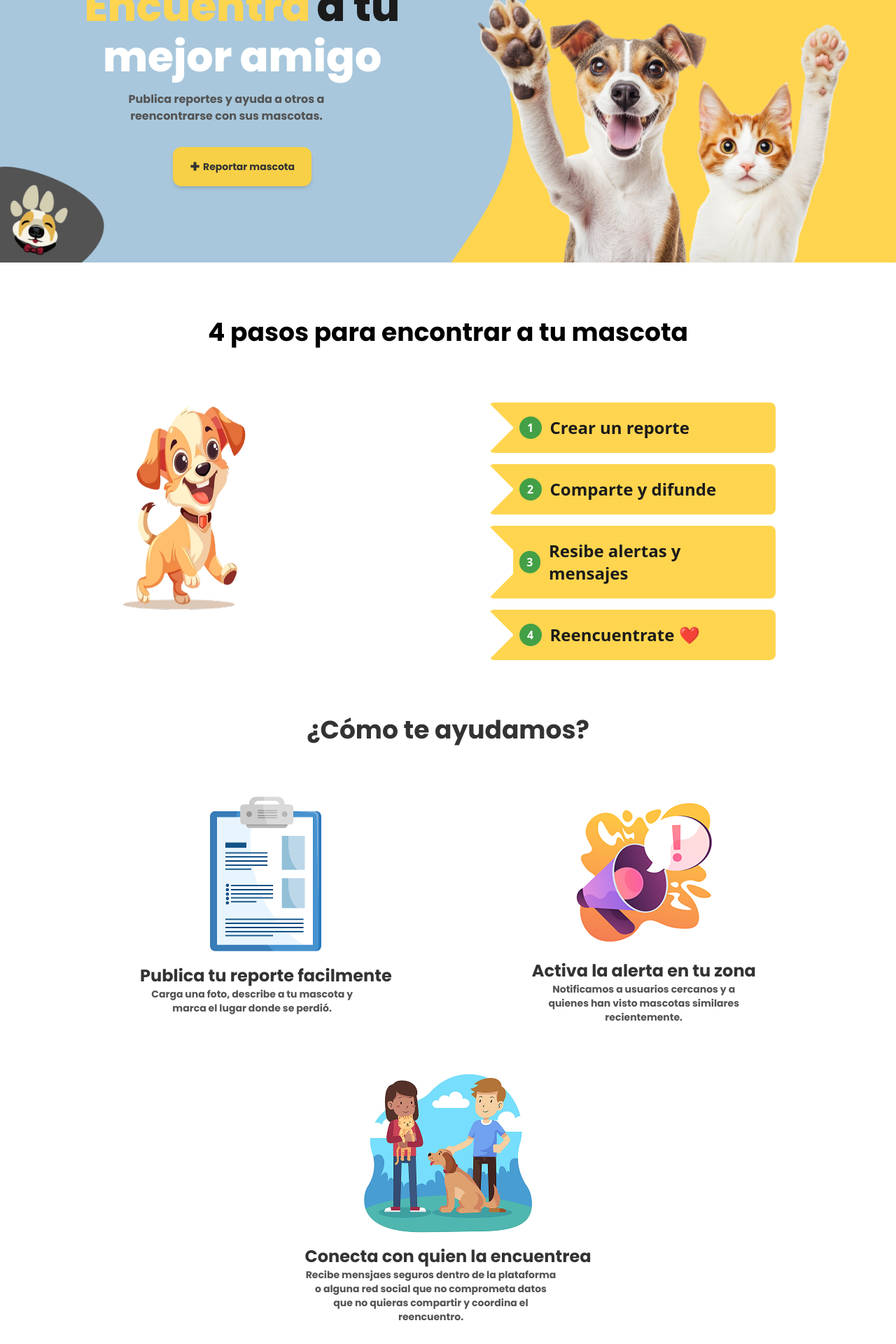
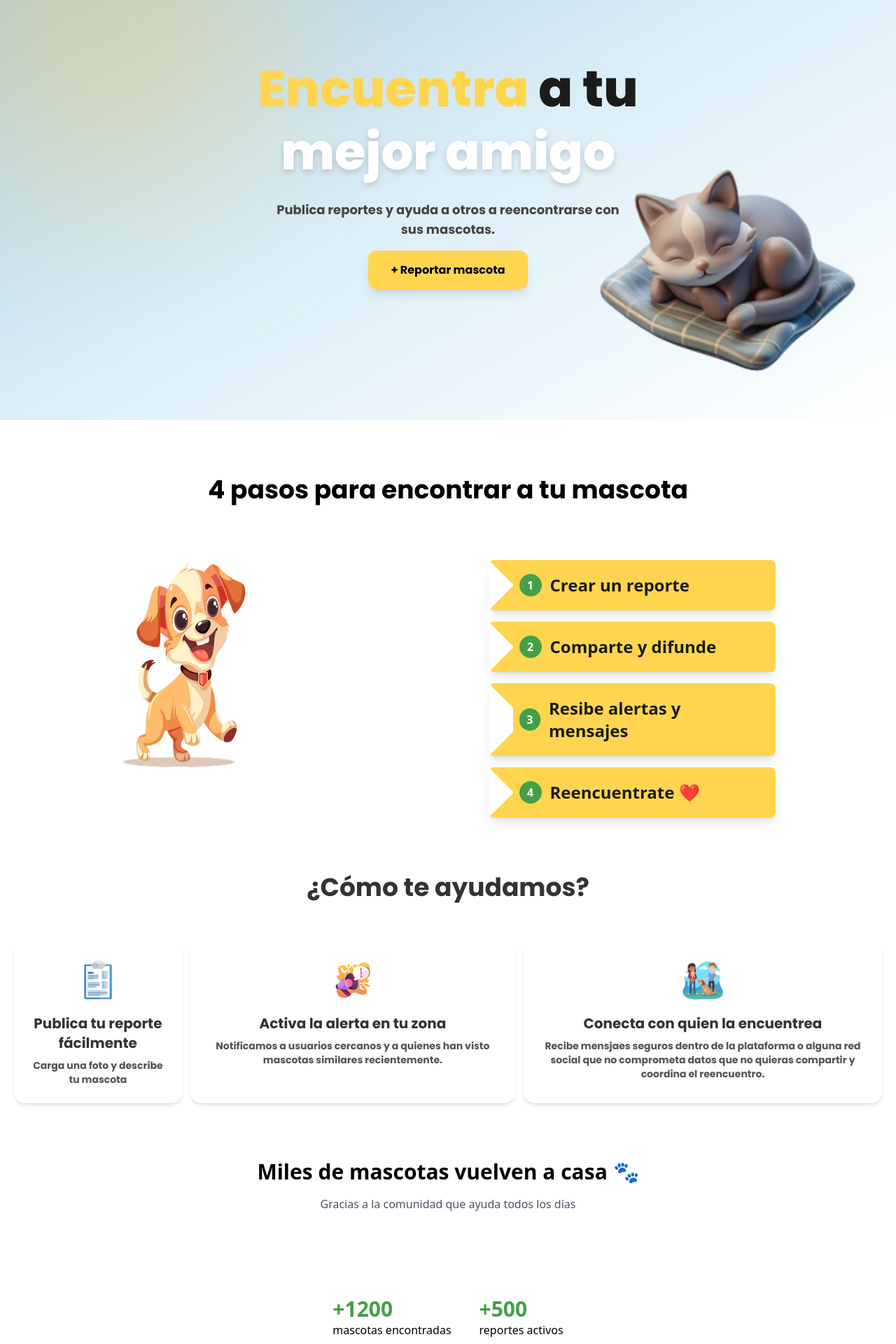
Before and after one commit to fernadev14/huella-de-regreso, a React (Vite) app: page / in a window 1280 px wide. Shown: the part 200-2120 px from the top of the page at 70% size. Built offline with nearby package versions, Linux system fonts and the light colour scheme; no server answers.

Commit message:
mejora de UI/UX en el home y cada componente

```diff
--- a/package.json
+++ b/package.json
@@ -13,6 +13,7 @@
   "dependencies": {
     "@tailwindcss/vite": "^4.1.17",
     "firebase": "^12.6.0",
+    "framer-motion": "^12.38.0",
     "react": "^19.1.1",
     "react-dom": "^19.1.1",
     "react-router-dom": "^7.9.6",
--- a/src/components/home/Banner.jsx
+++ b/src/components/home/Banner.jsx
@@ -1,39 +1,53 @@
 import { Link } from "react-router-dom"
-import maskBannerImg from "../../assets/Mask-banner-home.png"
+import maskBannerImg from "../../assets/pet-flot.webp"
+import { motion } from "framer-motion"
 import "../../styles/responsive.css"
 
 const Banner = () => {
 
   return (
     <>
-        <div className='banner-container relative h-full bg-[#A8C7DC] flex text-center'>
-            <img src={maskBannerImg} alt="banner-mask" className="min-w-full"/>
-            <div className="container-text-banner absolute top-[20%] right-[55%]">
-                {/* línea 1 */}
-                <p className="line-one mb-1 text-3xl font-extrabold leading-tight sm:text-4xl md:text-5xl">
-                  <span className="text-[#FFD54F] text-6xl">Encuentra</span>{" "}
-                  <span className="text-[#1B1B1B] text-6xl">a tu</span>
-                </p>
+      <div className="banner-container relative h-[90vh] flex items-center justify-center overflow-hidden">
 
-                {/* línea 2 (blanca grande) */}
-                <h1 className="line-two mb-4 text-4xl font-extrabold leading-[1.1] text-white sm:text-5xl md:text-6xl">
-                  mejor amigo
+        {/* FONDO GRADIENTE */}
+        <div className="absolute inset-0 bg-linear-to-br from-[#A8C7DC] via-[#dbeef7] to-[#ffffff]" />
+
+        {/* GLOW */}
+        <div className="absolute w-125 h-125 bg-[#FFD54F]/30 blur-[120px] rounded-full -top-25 -left-25" />
+
+        {/* IMAGEN ANIMADA */}
+        <motion.img
+          src={maskBannerImg}
+          className="absolute bottom-0 right-10 w-100"
+          animate={{ y: [0, -15, 0] }}
+          transition={{ duration: 4, repeat: Infinity }}
+        />
+
+        {/* CONTENIDO */}
+        <div className="relative z-10 text-center px-6">
+
+          <h1 className="text-5xl md:text-7xl font-extrabold leading-tight">
+            <span className="text-[#FFD54F]">Encuentra</span>{" "}
+            <span className="text-[#1B1B1B]">a tu</span>
+            <br />
+            <span className="text-white drop-shadow-lg">mejor amigo</span>
           </h1>
 
-                <p className="parrafo-text text-center mb-8 ml-3 max-w-md text-lg leading-6 text-[#535353] sm:text-base w-[85%]">
+          <p className="mt-6 max-w-lg mx-auto text-[#444] text-lg">
             Publica reportes y ayuda a otros a reencontrarse con sus mascotas.
           </p>
 
-                <div className="btn-report-banner flex justify-center">
-                  <Link to="/nuevo-reporte"
-                        className="inline-flex items-center justify-center rounded-xl bg-[#F7D047] px-6 py-3 text-sm font-bold
-                        text-[#333333] shadow-md transition hover:-translate-y-0.5 hover:bg-[#eac236] active:translate-y-0 cursor-pointer"
+          <div className="mt-8">
+            <Link
+              to="/nuevo-reporte"
+              className="px-8 py-4 rounded-xl bg-[#FFD54F] font-bold text-black
+                         shadow-lg hover:scale-105 transition"
             >
-                    <span className="text-2xl mr-1">+</span>
-                    Reportar mascota
+              + Reportar mascota
             </Link>
           </div>
         </div>
+
       </div>
     </>
   )
--- a/src/components/home/Faq.jsx
+++ b/src/components/home/Faq.jsx
@@ -39,7 +39,7 @@ const Faq = () => {
                     {FAQS.map((item, idx) => (
                         <li key={idx} className="py-2">
 
-                            <details className="group">
+                            <details className="group bg-white rounded-xl shadow-sm hover:shadow-md transition">
                                 <summary
                                 className="flex cursor-pointer list-none items-center justify-between rounded-lg
                                             px-2 py-4 outline-none transition hover:bg-black/5
--- a/src/components/home/FourSteps.jsx
+++ b/src/components/home/FourSteps.jsx
@@ -10,30 +10,30 @@ const FourSteps = () => {
                 <img
                     src={imgDogAnimate}
                     alt="perrito animado-4-pasos"
-                    className="h-[400px] -mr-80"
+                    className="h-100 -mr-80"
                 />
             </div>
 
             <ul className="flex flex-col gap-4">
-                <li className="step-item">
+                <li className="step-item hover:scale-105 transition duration-300 shadow-lg hover:shadow-xl">
                     <div className="bg-[#43A047] rounded-full w-8 h-8 flex items-center justify-center text-white font-bold">
                         <span>1</span>
                     </div>
                     <h3 className="font-bold text-[#1b1b1b] text-2xl">Crear un reporte</h3>
                 </li>
-                <li className="step-item">
+                <li className="step-item hover:scale-105 transition duration-300 shadow-lg hover:shadow-xl">
                     <div className="bg-[#43A047] rounded-full w-8 h-8 flex items-center justify-center text-white font-bold">
                         <span>2</span>
                     </div>
                     <h3 className="font-bold text-[#1b1b1b] text-2xl">Comparte y difunde</h3>
                 </li>
-                <li className="step-item">
+                <li className="step-item hover:scale-105 transition duration-300 shadow-lg hover:shadow-xl">
                     <div className="bg-[#43A047] rounded-full w-8 h-8 flex items-center justify-center text-white font-bold">
                         <span>3</span>
                     </div>
                     <h3 className="font-bold text-[#1b1b1b] text-2xl">Resibe alertas y mensajes</h3>
                 </li>
-                <li className="step-item">
+                <li className="step-item hover:scale-105 transition duration-300 shadow-lg hover:shadow-xl">
                     <div className="bg-[#43A047] rounded-full w-8 h-8 flex items-center justify-center text-white font-bold">
                         <span>4</span>
                     </div>
--- a/src/components/home/Help.jsx
+++ b/src/components/home/Help.jsx
@@ -1,7 +1,7 @@
 import iconForm from "../../assets/icon_form1.png";
 import iconNotification from "../../assets/icon_notificacion.png";
 import iconEncuentro from "../../assets/icon_reencuentro.png";
-import "../../styles/responsive.css";
+// import "../../styles/responsive.css";
 
 const Help = () => {
   return (
@@ -9,37 +9,71 @@ const Help = () => {
       <div className='help-container'>
         <h3 className='text-center mt-20 text-4xl'>¿Cómo te ayudamos?</h3>
 
-        <div className="help-first flex justify-center mt-14">
-          <div className="flex flex-col items-center mr-50">
-            <img src={iconForm} alt="icon-form" className="w-fit"/>
-            <div>
-              <h3 className="text-2xl">Publica tu reporte facilmente</h3>
-              <p className="w-80 text-center text-sm">
-                Carga una foto, describe a tu mascota y marca el lugar donde se perdió.
+        <div className="flex mt-14 justify-center gap-3 px-5">
+          {/* CARD 1 */}
+          <div className="group max-w-lg bg-white/70 backdrop-blur-xl p-6 rounded-2xl shadow-md hover:shadow-xl transition hover:-translate-y-2">
+            <img src={iconForm} className="mb-4 w-16 mx-auto group-hover:scale-110 transition" />
+
+            <h3 className="text-xl font-bold text-center">
+              Publica tu reporte fácilmente
+            </h3>
+
+            <p className="text-center text-sm mt-2 text-gray-600">
+              Carga una foto y describe tu mascota
             </p>
           </div>
-          </div>
 
-          <div className="flex flex-col items-center">
-            <img src={iconNotification} alt="icon-notification" />
-            <div>
-              <h3 className="text-2xl">Activa la alerta en tu zona</h3>
-              <p className="w-80 text-center text-sm">
+          {/* CARD 2 */}
+          <div className="group max-w-lg bg-white/70 backdrop-blur-xl p-6 rounded-2xl shadow-md hover:shadow-xl transition hover:-translate-y-2">
+            <img src={iconNotification} className="mb-4 w-16 mx-auto group-hover:scale-110 transition" />
+
+            <h3 className="text-xl font-bold text-center">
+              Activa la alerta en tu zona
+            </h3>
+
+            <p className="text-center text-sm mt-2 text-gray-600">
               Notificamos a usuarios cercanos y a quienes han visto mascotas similares recientemente.
             </p>
           </div>
-          </div>
-        </div>
 
-        <div className="help-second flex flex-col items-center mt-12">
-            <img src={iconEncuentro} alt="icon-encuentro" className="w-fit"/>
-            <div>
-              <h3 className="text-2xl">Conecta con quien la encuentrea</h3>
-              <p className="w-90 text-center text-sm">
+          {/* CARD 3 */}
+          <div className="group max-w-lg bg-white/70 backdrop-blur-xl p-6 rounded-2xl shadow-md hover:shadow-xl transition hover:-translate-y-2">
+            <img src={iconEncuentro} className="mb-4 w-16 mx-auto group-hover:scale-110 transition" />
+
+            <h3 className="text-xl font-bold text-center">
+              Conecta con quien la encuentrea
+            </h3>
+
+            <p className="text-center text-sm mt-2 text-gray-600">
               Recibe mensjaes seguros dentro de la plataforma o alguna red social que no comprometa
                 datos que no quieras compartir y coordina el reencuentro.
             </p>
           </div>
+
+        </div>
+      </div>
+
+      {/* SENTIDO EMOCIONAL */}
+      <section className="text-center py-20">
+        <h2 className="text-3xl font-bold">
+          Miles de mascotas vuelven a casa 🐾
+        </h2>
+
+        <p className="mt-4 text-gray-600">
+          Gracias a la comunidad que ayuda todos los días
+        </p>
+      </section>
+
+    {/* ESTADISTICAS */}
+      <div className="flex justify-center gap-10 py-10">
+        <div>
+          <h3 className="text-3xl font-bold text-[#43A047]">+1200</h3>
+          <p>mascotas encontradas</p>
+        </div>
+
+        <div>
+          <h3 className="text-3xl font-bold text-[#43A047]">+500</h3>
+          <p>reportes activos</p>
         </div>
       </div>
     </>
--- a/src/styles/responsive.css
+++ b/src/styles/responsive.css
@@ -46,7 +46,7 @@
     }
 
     /* HELP */
-    .help-first div {
+    /* .help-first div {
         margin-right: 0;
     }
     .help-second {
@@ -65,7 +65,7 @@
     .help-first p, .help-second p {
         text-align: center;
         font-size: 10px;
-    }
+    } */
 
     /* MODAL */
     /* .container-modal {
@@ -112,25 +112,11 @@
         width: 70px;
         height: 70px;
     }
-    /* .div-photo-first {
-        display: contents;
-    } */
+
     .thumbnails {
         width: 90%;
     }
-    /* .image-container {
-        display: flex;
-        justify-content: center;
-        align-items: center;
-    }
-    .thumbnails {
-        flex-direction: column;
-        margin-left: 10px;
-        z-index: 5;
-    } */
-    /* .div-photo-first button:nth-child(2), .div-photo-first button:nth-child(3) {
-        display: none !important;
-    } */
+
 
   .container-menu-profile-primary{
     position: fixed;
@@ -236,7 +222,9 @@
         margin-bottom: 15px;
     }
     .step-item {
-        width: 300px !important;
+        background: linear-gradient(135deg, #FFD54F, #ffe082);
+        box-shadow: 0 10px 30px rgba(0,0,0,0.1);
+        /* width: 300px !important; */
     }
     .step-item h3 {
         font-size: 0.9em;
```
Also changed, not shown: src/assets/pet-flot.webp (added), 1 other file (tests, documents, lock files or other folders). Lines whose indentation alone changed are shown as unchanged.
